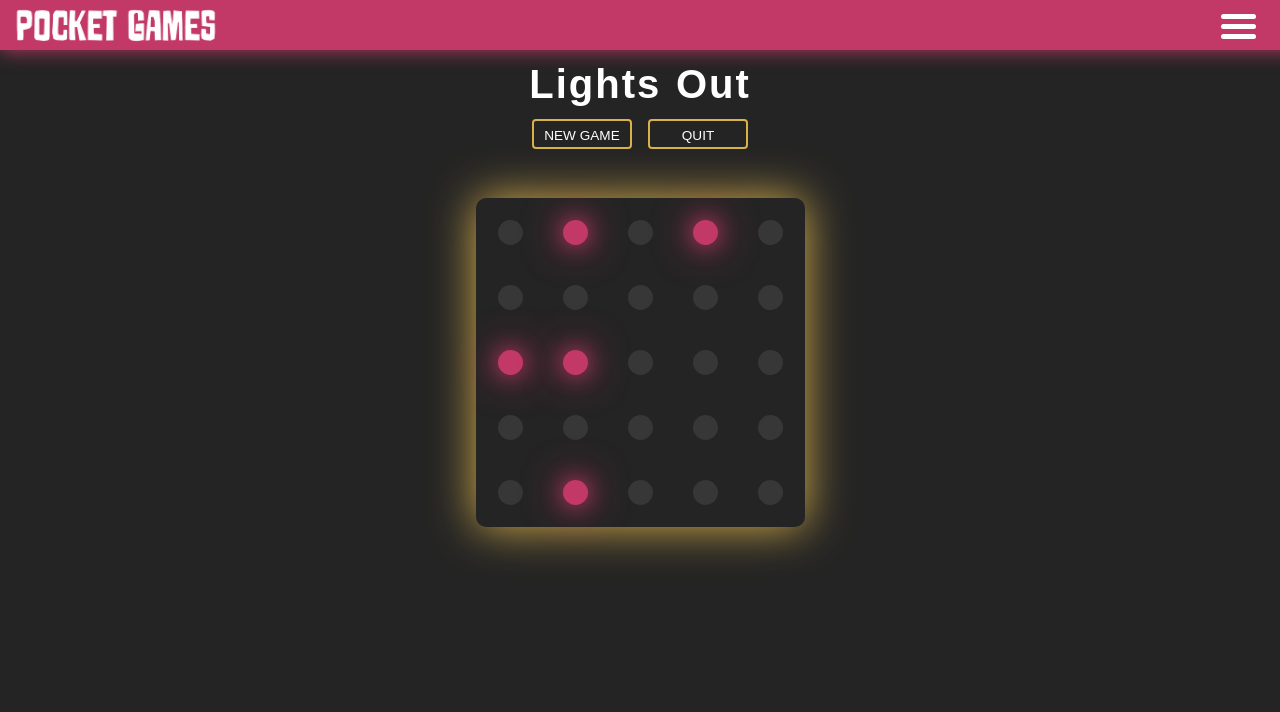
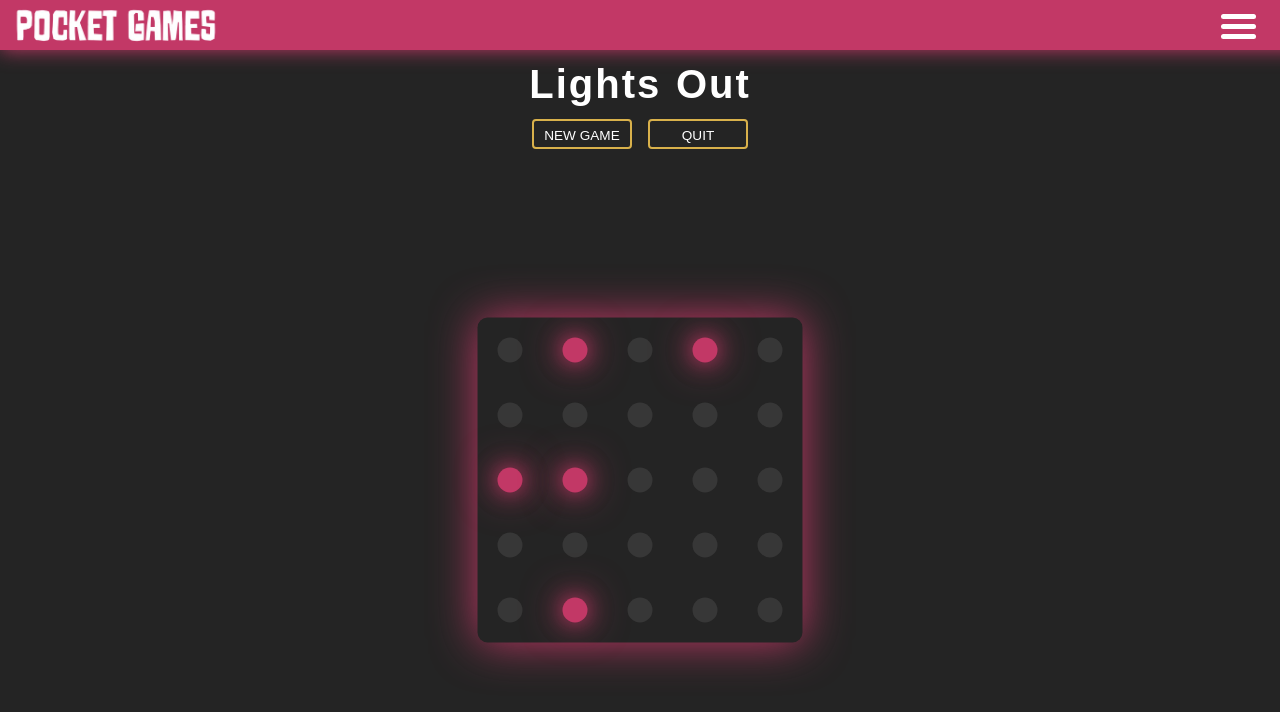
Before and after one commit to cgbridgewater/PocketGames, a React (Vite) app in the folder client/: page /games/lightsout in a window 1280 px wide. Shown: the top 712 px of the page. Built offline with nearby package versions, Linux system fonts and the light colour scheme; a web font is replaced by a local one.

Commit message:
center lights out

```diff
--- a/client/src/App.css
+++ b/client/src/App.css
@@ -538,14 +538,14 @@ a {
   display: flex;
   flex-direction: column;
   width: 100%;
-  min-width: 370px;
+  min-width: 350px;
   margin: 36px auto 8px;
   gap: 8px;
 
   p {
     position: absolute;
     left: 50%;
-    top: -28px;
+    top: -22px;
     transform: translate(-50%);
     color: var(--red);
     font-weight: bold;
@@ -562,7 +562,8 @@ a {
   background-color: #3a3a3a;
   border-radius: 5px;
   font-size: 0.75rem;
-  width: 30px;
+  width: 27px;
+  padding: 4px;
   color: white;
   text-transform: uppercase;
   cursor: pointer;
@@ -638,7 +639,7 @@ a {
     top: 550px;
 
     p {
-      top: -25px
+      top: -20px
     }
   }
 }
@@ -654,16 +655,21 @@ a {
 
 /* BOARD */
 .lightsout_board {
+  position: absolute;
+  top: 60%;
+  left: 50%;
+  transform: translate(-50%, -50%);
+  width: 325px;
   display:flex;
   flex-direction: column;
   border-radius: 10px;
-  padding: 2px;
+  /* padding: 2px; */
   animation: flicker 1.5s infinite alternate;
 }
 
 @keyframes flicker {
   0%, 18%, 22%, 25%, 53%, 57%, 100% {
-    box-shadow: 0 0 45px var(--border_trim);
+    box-shadow: 0 0 45px var(--red);
   }
   20%, 24%, 55% {
     box-shadow: none;
```
